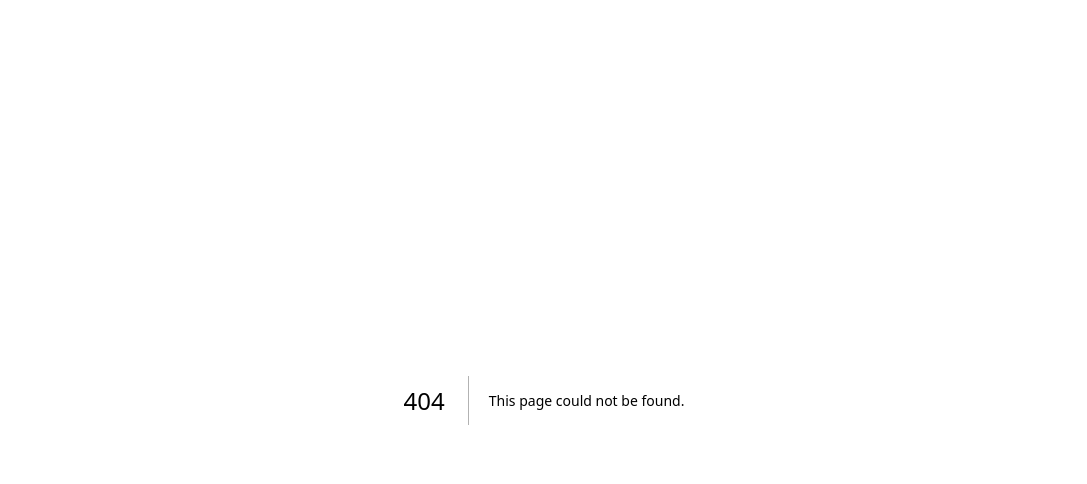
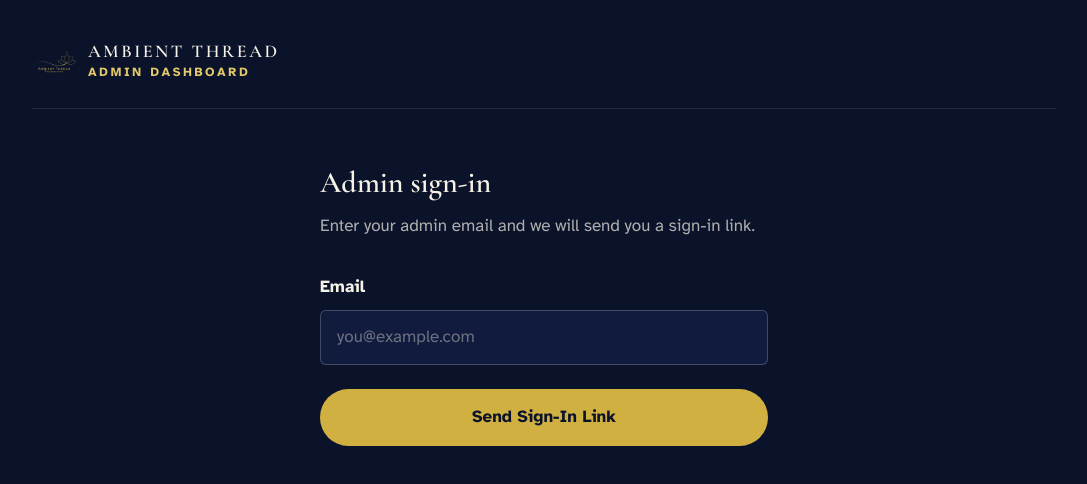
Before and after one commit to EllisIslandLab/ambient-thread, a Next.js app: page /admin in a window 1280 px wide. Before the commit this address had no page. Shown: the top 484 px of the page, without its empty margins (96-1183 px from the left). Built offline with nearby package versions, Linux system fonts and the light colour scheme.

Commit message:
Klaudius build

```diff
--- a/package.json
+++ b/package.json
@@ -9,6 +9,7 @@
     "lint": "next lint"
   },
   "dependencies": {
+    "@supabase/supabase-js": "2.58.0",
     "framer-motion": "^12.38.0",
     "next": "^16.2.5",
     "react": "^19.2.6",
--- /dev/null
+++ b/src/app/admin/layout.tsx
@@ -0,0 +1,12 @@
+import type { Metadata } from "next";
+
+export const metadata: Metadata = {
+  title: "Admin | Ambient Thread Foundation",
+  robots: { index: false, follow: false },
+};
+
+export default function AdminLayout({
+  children,
+}: Readonly<{ children: React.ReactNode }>) {
+  return children;
+}
--- /dev/null
+++ b/src/app/admin/page.tsx
@@ -0,0 +1,256 @@
+"use client";
+
+// Admin dashboard for Ambient Thread Foundation.
+// Sign-in: Supabase magic link (signups disabled; only pre-created admin
+// users exist). Data access is enforced by RLS: the leads SELECT policy
+// allows only the admin emails, so this page holds no secrets — the
+// publishable key below is public by design.
+import { useCallback, useEffect, useState } from "react";
+import { createClient, type Session } from "@supabase/supabase-js";
+
+const supabase = createClient(
+  "https://iorqovbeunehkvejcquc.supabase.co",
+  "sb_publishable_ZLEqxC3sYSKRho_M_tih_A_IJG-JFeH"
+);
+
+type Lead = {
+  id: string;
+  name: string;
+  email: string;
+  interest: string;
+  message: string;
+  created_at: string;
+};
+
+function formatDate(iso: string): string {
+  return new Date(iso).toLocaleString("en-US", {
+    dateStyle: "medium",
+    timeStyle: "short",
+  });
+}
+
+function toCsv(leads: Lead[]): string {
+  const esc = (v: string) => `"${String(v).replace(/"/g, '""')}"`;
+  const rows = leads.map((l) =>
+    [formatDate(l.created_at), l.name, l.email, l.interest, l.message].map(esc).join(",")
+  );
+  return ["Date,Name,Email,Interest,Message", ...rows].join("\r\n");
+}
+
+export default function AdminPage() {
+  const [session, setSession] = useState<Session | null>(null);
+  const [checking, setChecking] = useState(true);
+  const [email, setEmail] = useState("");
+  const [notice, setNotice] = useState<string | null>(null);
+  const [leads, setLeads] = useState<Lead[] | null>(null);
+  const [loadError, setLoadError] = useState<string | null>(null);
+
+  // Establish the session. Magic links land with tokens in the URL hash;
+  // parse them manually (createBrowserClient-style PKCE detection does not
+  // apply to hash tokens) and fall back to any stored session.
+  useEffect(() => {
+    (async () => {
+      const params = new URLSearchParams(window.location.hash.slice(1));
+      const accessToken = params.get("access_token");
+      const refreshToken = params.get("refresh_token");
+      const hashError = params.get("error_description");
+      if (hashError) {
+        setNotice(hashError.replace(/\+/g, " "));
+      }
+      if (accessToken && refreshToken) {
+        const { data } = await supabase.auth.setSession({
+          access_token: accessToken,
+          refresh_token: refreshToken,
+        });
+        if (data.session) {
+          window.history.replaceState(null, "", window.location.pathname);
+          setSession(data.session);
+          setChecking(false);
+          return;
+        }
+      }
+      const { data } = await supabase.auth.getSession();
+      setSession(data.session);
+      setChecking(false);
+    })();
+  }, []);
+
+  const loadLeads = useCallback(async () => {
+    setLoadError(null);
+    const { data, error } = await supabase
+      .from("leads")
+      .select("id, name, email, interest, message, created_at")
+      .order("created_at", { ascending: false });
+    if (error) {
+      setLoadError("Could not load messages. Your account may not have admin access.");
+      setLeads([]);
+      return;
+    }
+    setLeads((data as Lead[]) ?? []);
+  }, []);
+
+  useEffect(() => {
+    if (session) loadLeads();
+  }, [session, loadLeads]);
+
+  async function sendLink(e: React.FormEvent<HTMLFormElement>) {
+    e.preventDefault();
+    setNotice(null);
+    const { error } = await supabase.auth.signInWithOtp({
+      email: email.trim(),
+      options: {
+        emailRedirectTo: `${window.location.origin}/admin`,
+        shouldCreateUser: false,
+      },
+    });
+    if (error) {
+      setNotice(
+        "Could not send a sign-in link to that address. Only foundation admins can sign in."
+      );
+    } else {
+      setNotice("Check your email for a sign-in link. It expires in one hour.");
+    }
+  }
+
+  async function signOut() {
+    await supabase.auth.signOut();
+    setSession(null);
+    setLeads(null);
+  }
+
+  function downloadCsv() {
+    if (!leads?.length) return;
+    const blob = new Blob([toCsv(leads)], { type: "text/csv;charset=utf-8" });
+    const url = URL.createObjectURL(blob);
+    const a = document.createElement("a");
+    a.href = url;
+    a.download = `ambient-thread-leads-${new Date().toISOString().slice(0, 10)}.csv`;
+    a.click();
+    URL.revokeObjectURL(url);
+  }
+
+  return (
+    <main className="min-h-screen bg-navy px-5 py-10 sm:px-8">
+      <div className="mx-auto max-w-5xl">
+        <header className="flex flex-wrap items-center justify-between gap-4 border-b border-white/10 pb-6">
+          <div className="flex items-center gap-3">
+            <img src="/images/logo.png" alt="" className="h-11 w-11 rounded-sm object-contain" />
+            <div>
+              <p className="font-display text-lg font-semibold tracking-[0.14em] text-paper">
+                AMBIENT THREAD
+              </p>
+              <p className="eyebrow text-gold-bright">Admin Dashboard</p>
+            </div>
+          </div>
+          {session && (
+            <div className="flex items-center gap-4">
+              <span className="text-sm text-paper/60">{session.user.email}</span>
+              <button
+                onClick={signOut}
+                className="rounded-full border border-paper/30 px-5 py-2 text-sm font-bold text-paper hover:border-gold hover:text-gold-bright"
+              >
+                Sign Out
+              </button>
+            </div>
+          )}
+        </header>
+
+        {checking ? (
+          <p className="mt-10 text-paper/70">Checking your session...</p>
+        ) : !session ? (
+          <div className="mx-auto mt-14 max-w-md">
+            <h1 className="font-display text-3xl font-semibold text-paper">Admin sign-in</h1>
+            <p className="mt-3 text-paper/70">
+              Enter your admin email and we will send you a sign-in link.
+            </p>
+            <form onSubmit={sendLink} className="mt-8">
+              <label htmlFor="admin-email" className="mb-2 block font-bold text-paper">
+                Email
+              </label>
+              <input
+                id="admin-email"
+                type="email"
+                required
+                autoComplete="email"
+                value={email}
+                onChange={(e) => setEmail(e.target.value)}
+                className="w-full rounded-md border border-white/20 bg-navy-raise px-4 py-3 text-paper placeholder:text-paper/40"
+                placeholder="you@example.com"
+              />
+              <button
+                type="submit"
+                className="mt-6 w-full rounded-full bg-gold px-8 py-3.5 font-bold text-navy hover:bg-gold-bright"
+              >
+                Send Sign-In Link
+              </button>
+            </form>
+            {notice && (
+              <p role="status" className="mt-5 text-gold-bright">
+                {notice}
+              </p>
+            )}
+          </div>
+        ) : (
+          <section className="mt-10">
+            <div className="flex flex-wrap items-center justify-between gap-4">
+              <h1 className="font-display text-3xl font-semibold text-paper">
+                Website messages
+                {leads !== null && (
+                  <span className="ml-3 text-xl text-paper/50">({leads.length})</span>
+                )}
+              </h1>
+              <div className="flex gap-3">
+                <button
+                  onClick={loadLeads}
+                  className="rounded-full border border-paper/30 px-5 py-2 text-sm font-bold text-paper hover:border-gold hover:text-gold-bright"
+                >
+                  Refresh
+                </button>
+                <button
+                  onClick={downloadCsv}
+                  disabled={!leads?.length}
+                  className="rounded-full bg-gold px-5 py-2 text-sm font-bold text-navy hover:bg-gold-bright disabled:opacity-50"
+                >
+                  Download CSV
+                </button>
+              </div>
+            </div>
+
+            {loadError && (
+              <p role="alert" className="mt-6 rounded-md border border-gold/40 bg-navy-raise p-4 text-gold-bright">
+                {loadError}
+              </p>
+            )}
+
+            {leads !== null && leads.length === 0 && !loadError && (
+              <p className="mt-10 text-paper/70">
+                No messages yet. When someone submits the contact form, it will appear here.
+              </p>
+            )}
+
+            <ul className="mt-8 space-y-4">
+              {(leads ?? []).map((lead) => (
+                <li key={lead.id} className="rounded-lg bg-navy-raise p-6">
+                  <div className="flex flex-wrap items-baseline justify-between gap-2">
+                    <p className="font-bold text-paper">
+                      {lead.name}
+                      <a
+                        href={`mailto:${lead.email}`}
+                        className="ml-3 font-normal text-gold-bright underline underline-offset-4"
+                      >
+                        {lead.email}
+                      </a>
+                    </p>
+                    <p className="text-sm text-paper/50">{formatDate(lead.created_at)}</p>
+                  </div>
+                  <p className="eyebrow mt-3 text-gold-bright">{lead.interest}</p>
+                  <p className="mt-2 whitespace-pre-wrap text-paper/85">{lead.message}</p>
+                </li>
+              ))}
+            </ul>
+          </section>
+        )}
+      </div>
+    </main>
+  );
+}
```
Also changed, not shown: 1 other file (tests, documents, lock files or other folders).
